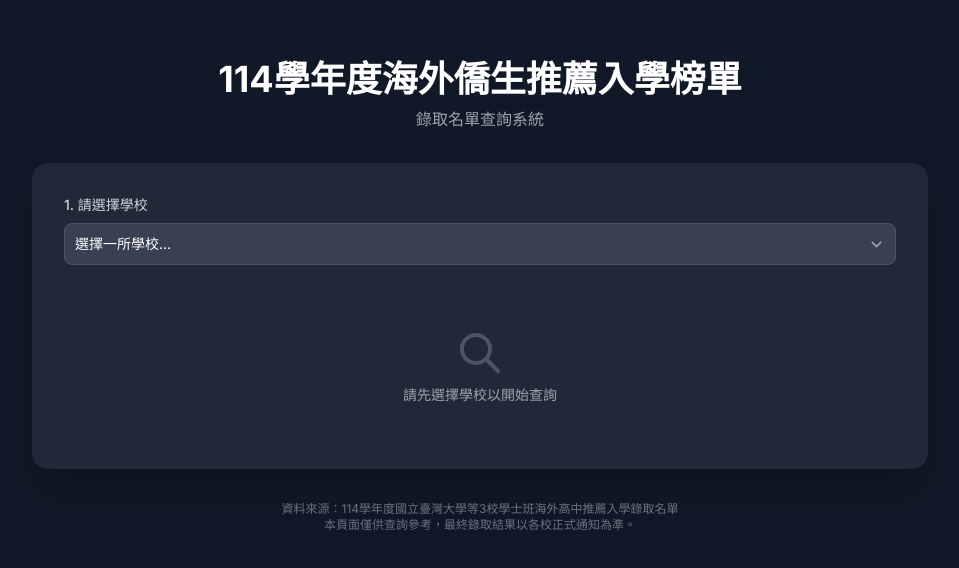
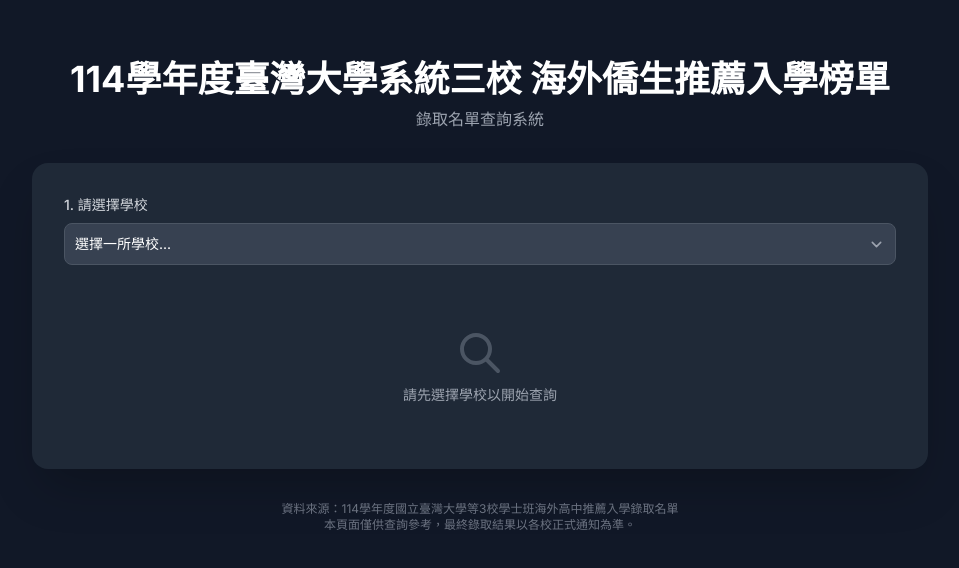
Before and after one commit to wangkejing2007/School-Recommendation, a plain HTML site: page index.html in a window 1280 px wide. Shown: the part 104-672 px from the top of the page, without its empty margins (160-1119 px from the left). Drawn offline with nearby package versions, Linux system fonts and the light colour scheme.

Commit message:
Update index.html

```diff
--- a/index.html
+++ b/index.html
@@ -3,8 +3,7 @@
 <head>
     <meta charset="UTF-8">
     <meta name="viewport" content="width=device-width, initial-scale=1.0">
-    <title>114學年度臺灣大學系統
-        海外僑生推薦入學榜單查詢系統</title>
+    <title>114學年度海外僑生推薦入學榜單查詢系統</title>
     <!-- 引入 Tailwind CSS -->
     <script src="https://cdn.tailwindcss.com"></script>
     <!-- 引入 Google Fonts 的 Inter 字體 -->
@@ -45,7 +44,8 @@
 
     <div class="w-full max-w-4xl mx-auto">
         <header class="text-center mb-8">
-            <h1 class="text-2xl md:text-4xl font-bold text-white">114學年度海外僑生推薦入學榜單</h1>
+            <h1 class="text-2xl md:text-4xl font-bold text-white">114學年度臺灣大學系統三校
+                海外僑生推薦入學榜單</h1>
             <p class="text-gray-400 mt-2">錄取名單查詢系統</p>
         </header>
 
```
